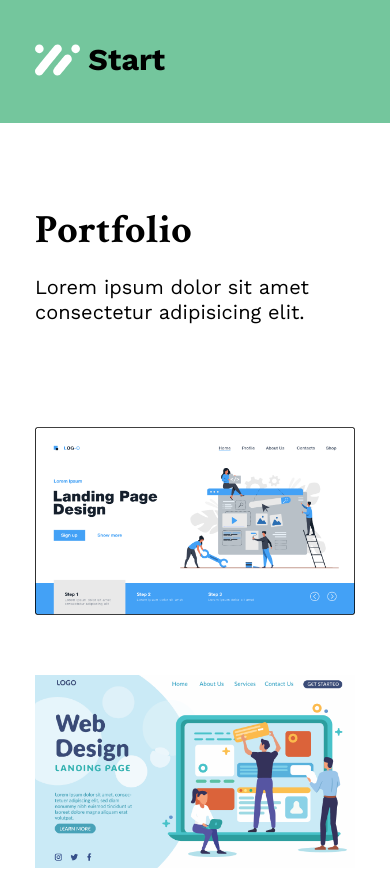
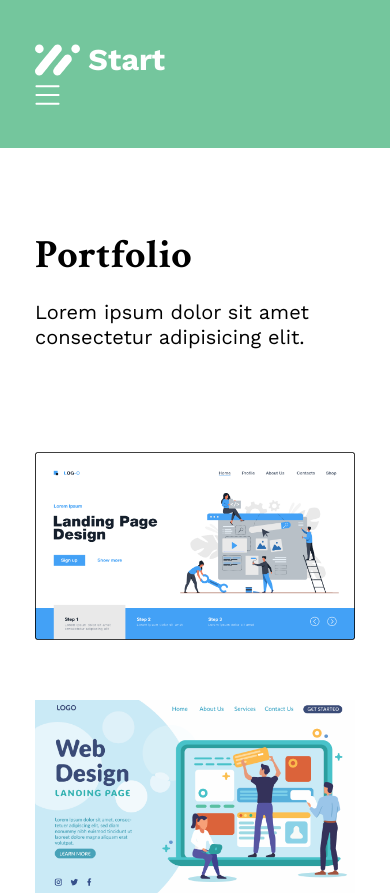
Before and after one commit to SvetlinGG/SIRMA-Academy, a website built with Vite: page Media-Queries/index.html in a window 390 px wide. Shown: the top 893 px of the page. Built offline with nearby package versions, Linux system fonts and the light colour scheme.

Commit message:
add burger menu for mobile

```diff
--- a/Media-Queries/index.html
+++ b/Media-Queries/index.html
@@ -33,6 +33,8 @@
                     <li><a href="contact" class="sub-heading">Contact</a></li>
                 </ul>
             </nav>
+            <img src="src/public/burger-menu.svg" class="burger-menu" alt="burger-menu" />
+
         </div>
         </header>
         <main class="site-content">
--- a/Media-Queries/style.css
+++ b/Media-Queries/style.css
@@ -73,6 +73,10 @@ h1 {
 
 .logo {
     font-size: 2.5rem;
+}
+.burger-menu {
+    display: none;
+
 }
 .logo-container {
     display: flex;
@@ -152,6 +156,10 @@ article img {
     .header-section-container nav {
         display: none;
     }
+
+    .burger-menu {
+        display: inline;
+    }
     .logo-container {
         width: 130px;
 
@@ -162,6 +170,7 @@ article img {
     }
     .logo {
         font-size: 1.9rem;
+        color: var(--secondary-color);
     }
     .portfolio-section {
         grid-template-columns: 1fr;
```
Also changed, not shown: Media-Queries/src/public/burger-menu.svg (added).
